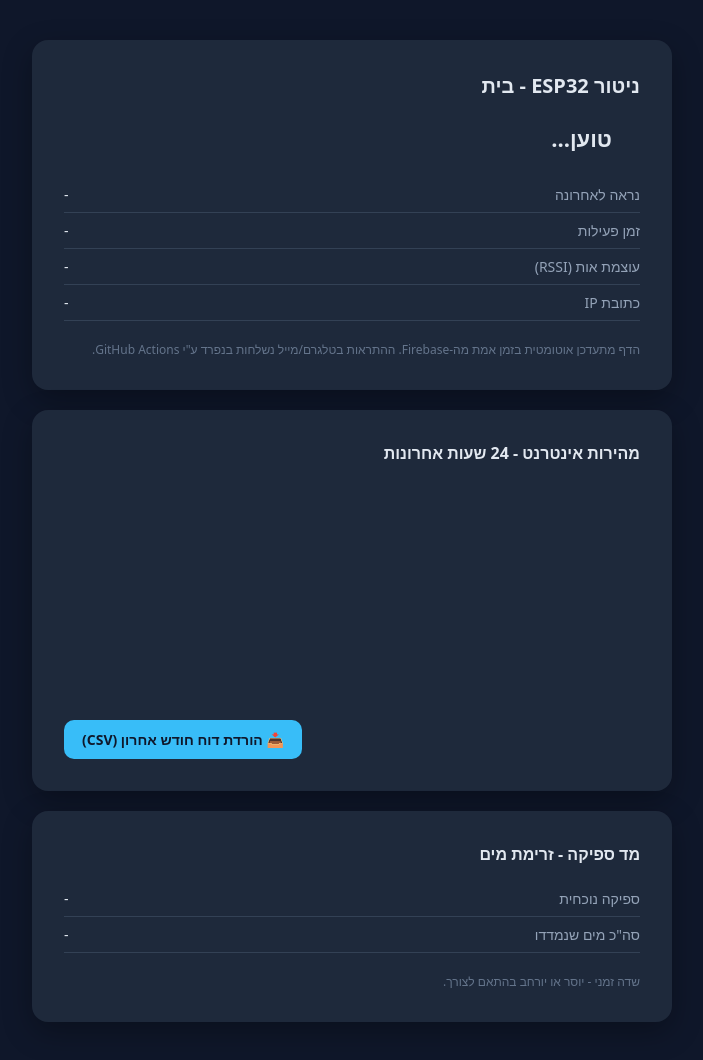
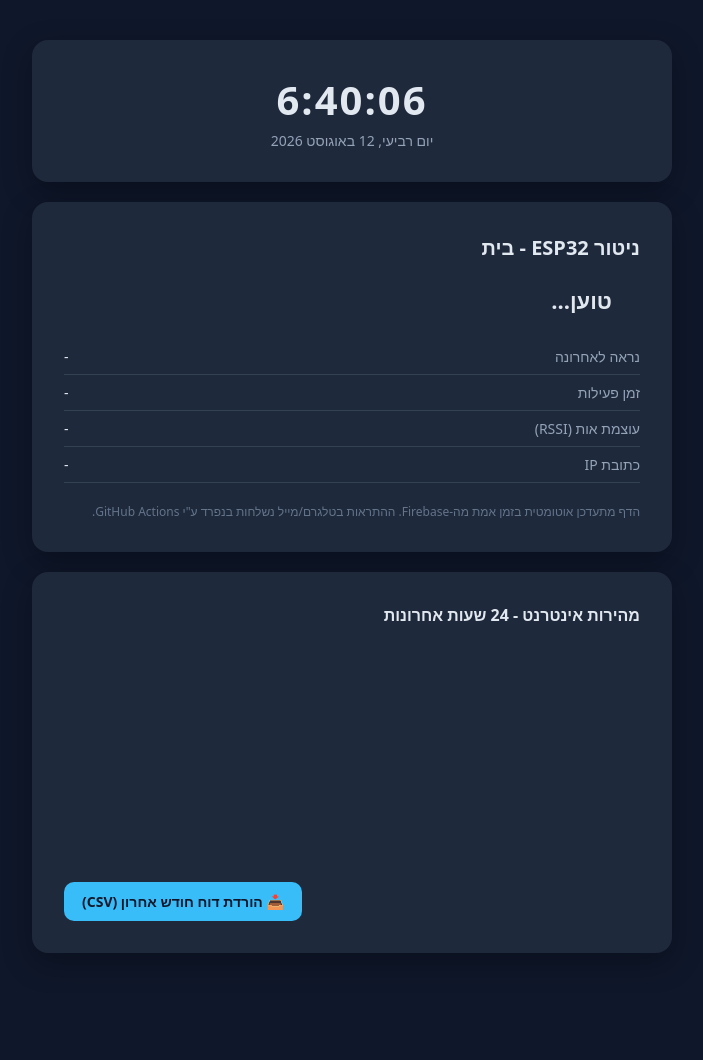
Before and after one commit to zvikamayer/esp32-home-monitor, a plain HTML site: page docs/index.html in a window 1280 px wide. Shown: the whole page, without its empty margins (288-991 px from the left). After the commit the page ends 993 px from the top, so only its background shows below. Drawn offline with nearby package versions, Linux system fonts and the light colour scheme; no server answers.

Commit message:
Add live clock to dashboard, remove temporary flow meter card

```diff
--- a/docs/index.html
+++ b/docs/index.html
@@ -52,9 +52,25 @@
   }
   button:hover { background: #0ea5e9; }
   button:disabled { opacity: .5; cursor: default; }
+  .clock {
+    font-size: 40px;
+    font-weight: 700;
+    letter-spacing: 2px;
+    font-variant-numeric: tabular-nums;
+  }
+  .clock-date {
+    font-size: 14px;
+    color: #94a3b8;
+    margin-top: 4px;
+  }
 </style>
 </head>
 <body>
+  <div class="card" style="text-align: center;">
+    <div id="clock" class="clock">--:--:--</div>
+    <div id="clockDate" class="clock-date">-</div>
+  </div>
+
   <div class="card">
     <h1>ניטור ESP32 - בית</h1>
     <div id="statusLine" class="status"><span class="dot"></span><span id="statusText">טוען...</span></div>
@@ -73,13 +89,6 @@
     </div>
   </div>
 
-  <div class="card">
-    <h2>מד ספיקה - זרימת מים</h2>
-    <div class="row"><span>ספיקה נוכחית</span><span id="flowRate">-</span></div>
-    <div class="row"><span>סה"כ מים שנמדדו</span><span id="flowTotal">-</span></div>
-    <div class="note">שדה זמני - יוסר או יורחב בהתאם לצורך.</div>
-  </div>
-
 <script>
   // מלא כאן את פרטי פרויקט ה-Firebase שלך (מ-Project settings -> General)
   const firebaseConfig = {
@@ -90,6 +99,20 @@
   };
   firebase.initializeApp(firebaseConfig);
   const db = firebase.database();
+
+  // ---- שעון חי ----
+  function updateClock() {
+    const now = new Date();
+    document.getElementById("clock").textContent = now.toLocaleTimeString("he-IL");
+    document.getElementById("clockDate").textContent = now.toLocaleDateString("he-IL", {
+      weekday: "long",
+      day: "numeric",
+      month: "long",
+      year: "numeric",
+    });
+  }
+  updateClock();
+  setInterval(updateClock, 1000);
 
   const DEVICE_ID = "esp32_home";
   const STALE_THRESHOLD_SEC = 180; // צריך להתאים למספר ב-watchdog/check.js
@@ -116,16 +139,6 @@
   }
 
   db.ref("devices/" + DEVICE_ID + "/status").on("value", (snap) => render(snap.val()));
-
-  // ---- מד ספיקה - הצגה זמנית ----
-  function renderFlow(flow) {
-    document.getElementById("flowRate").textContent =
-      flow && typeof flow.rateLpm === "number" ? flow.rateLpm.toFixed(2) + " ל'/דקה" : "-";
-    document.getElementById("flowTotal").textContent =
-      flow && typeof flow.totalLiters === "number" ? flow.totalLiters.toFixed(1) + " ליטר" : "-";
-  }
-
-  db.ref("devices/" + DEVICE_ID + "/flow").on("value", (snap) => renderFlow(snap.val()));
 
   // ---- גרף מהירות אינטרנט (24 שעות אחרונות) ----
   const speedCtx = document.getElementById("speedChart").getContext("2d");
```
